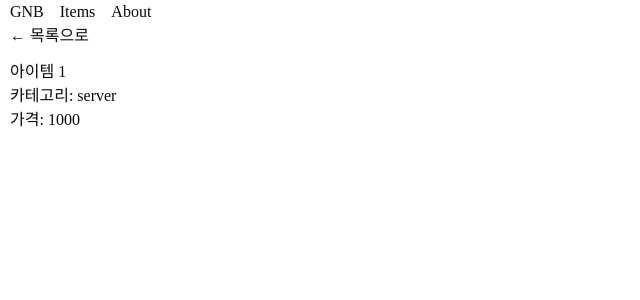
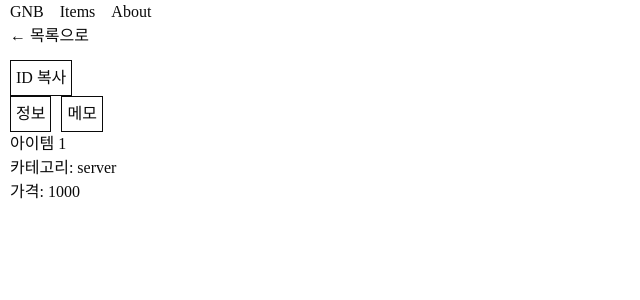
Before and after one commit to angrymusic/nextjs-onboarding, a Next.js app: page /items/1 in a window 1280 px wide. Shown: the top 300 px of the page, without its empty margins (0-640 px from the left). Built offline with nearby package versions, Linux system fonts and the light colour scheme.

Commit message:
feat: detail-tabs 구현

```diff
--- /dev/null
+++ b/src/app/components/common/copy-id-button.tsx
@@ -0,0 +1,32 @@
+"use client";
+
+import { useState } from "react";
+
+type CopyIdButtonProps = {
+  id: string;
+};
+
+export default function CopyIdButton({ id }: CopyIdButtonProps) {
+  const [isCopied, setIsCopied] = useState(false);
+
+  async function handleClick() {
+    await navigator.clipboard.writeText(String(id));
+    setIsCopied(true);
+  }
+
+  setTimeout(() => {
+    setIsCopied(false);
+  }, 2000);
+
+  return (
+    <div>
+      <button
+        onClick={handleClick}
+        style={{ border: "1px solid", padding: "5px" }}
+      >
+        ID 복사
+      </button>
+      {isCopied && <span style={{ marginLeft: "10px" }}>복사됨!</span>}
+    </div>
+  );
+}
--- /dev/null
+++ b/src/app/components/common/detail-tabs.tsx
@@ -0,0 +1,31 @@
+"use client";
+
+import { Children, ReactNode, useState } from "react";
+
+type DetailTabsProps = {
+  children: ReactNode;
+};
+
+export default function DetailTabs({ children }: DetailTabsProps) {
+  const [activeTab, setActiveTab] = useState<"info" | "memo">("info");
+  const [info, memo] = Children.toArray(children);
+  return (
+    <div>
+      <div style={{ display: "flex", gap: "10px" }}>
+        <button
+          style={{ border: "1px solid", padding: "5px" }}
+          onClick={() => setActiveTab("info")}
+        >
+          정보
+        </button>
+        <button
+          style={{ border: "1px solid", padding: "5px" }}
+          onClick={() => setActiveTab("memo")}
+        >
+          메모
+        </button>
+      </div>
+      <div>{activeTab === "info" ? info : memo}</div>
+    </div>
+  );
+}
--- /dev/null
+++ b/src/app/components/items/info.tsx
@@ -0,0 +1,20 @@
+import { Item } from "@/lib/db";
+
+type InfoProps = {
+  item: Item;
+};
+export default function Info({ item }: InfoProps) {
+  return (
+    <div>
+      <div>{item?.name}</div>
+      <div>
+        <span>카테고리: </span>
+        {item?.category}
+      </div>
+      <div>
+        <span>가격: </span>
+        {item?.price}
+      </div>
+    </div>
+  );
+}
--- a/src/app/items/[id]/page.tsx
+++ b/src/app/items/[id]/page.tsx
@@ -1,3 +1,6 @@
+import CopyIdButton from "@/app/components/common/copy-id-button";
+import DetailTabs from "@/app/components/common/detail-tabs";
+import Info from "@/app/components/items/info";
 import { db } from "@/lib/db";
 import Link from "next/link";
 import { notFound } from "next/navigation";
@@ -26,15 +29,11 @@ export default async function ItemPage({ params }: Props) {
       <div style={{ marginBottom: "12px" }}>
         <Link href={"/items"}>← 목록으로</Link>
       </div>
-      <div>{item?.name}</div>
-      <div>
-        <span>카테고리: </span>
-        {item?.category}
-      </div>
-      <div>
-        <span>가격: </span>
-        {item?.price}
-      </div>
+      <CopyIdButton id={id} />
+      <DetailTabs>
+        <Info item={item} />
+        <p>메모가 없습니다.</p>
+      </DetailTabs>
     </div>
   );
 }
```
